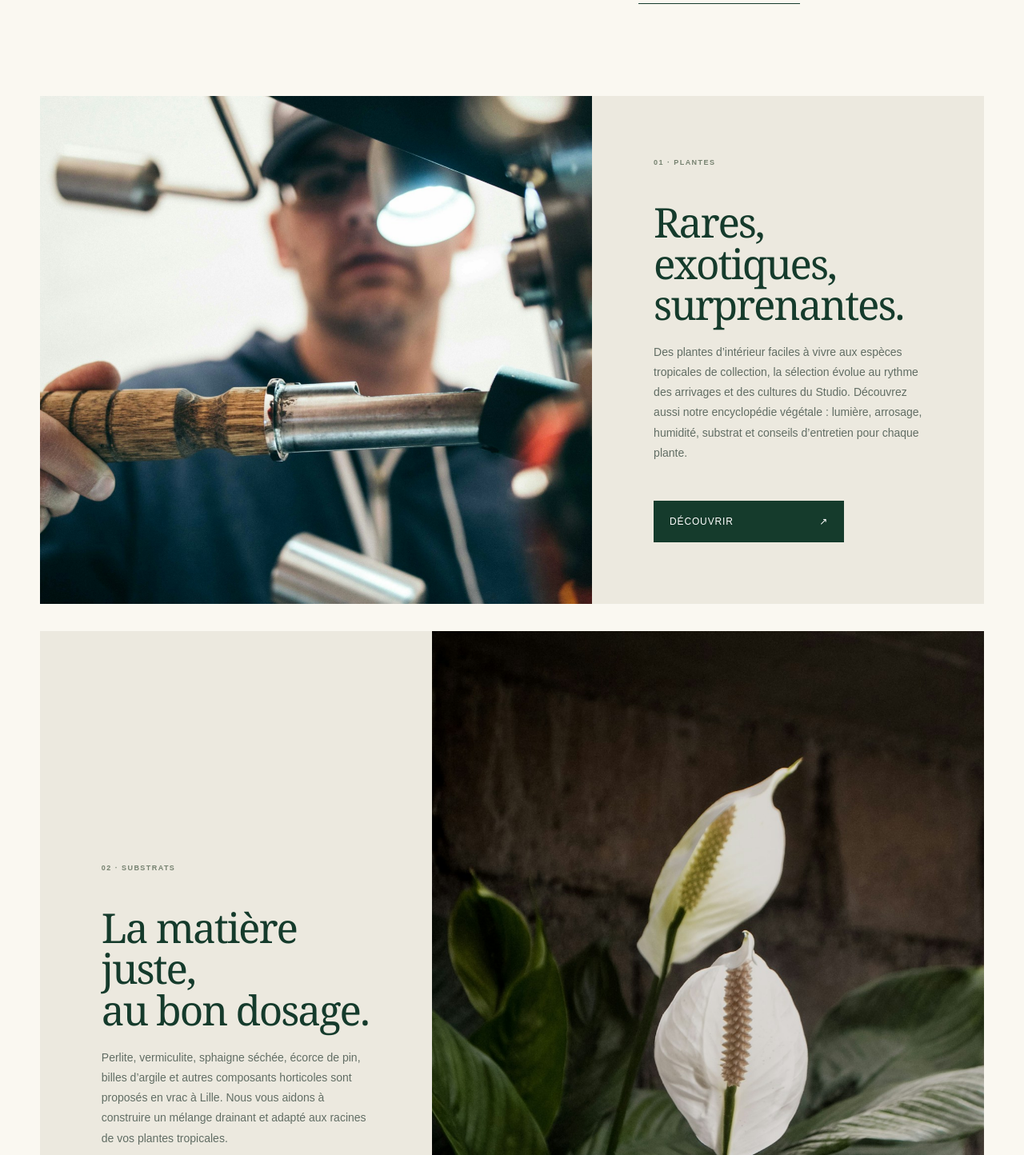
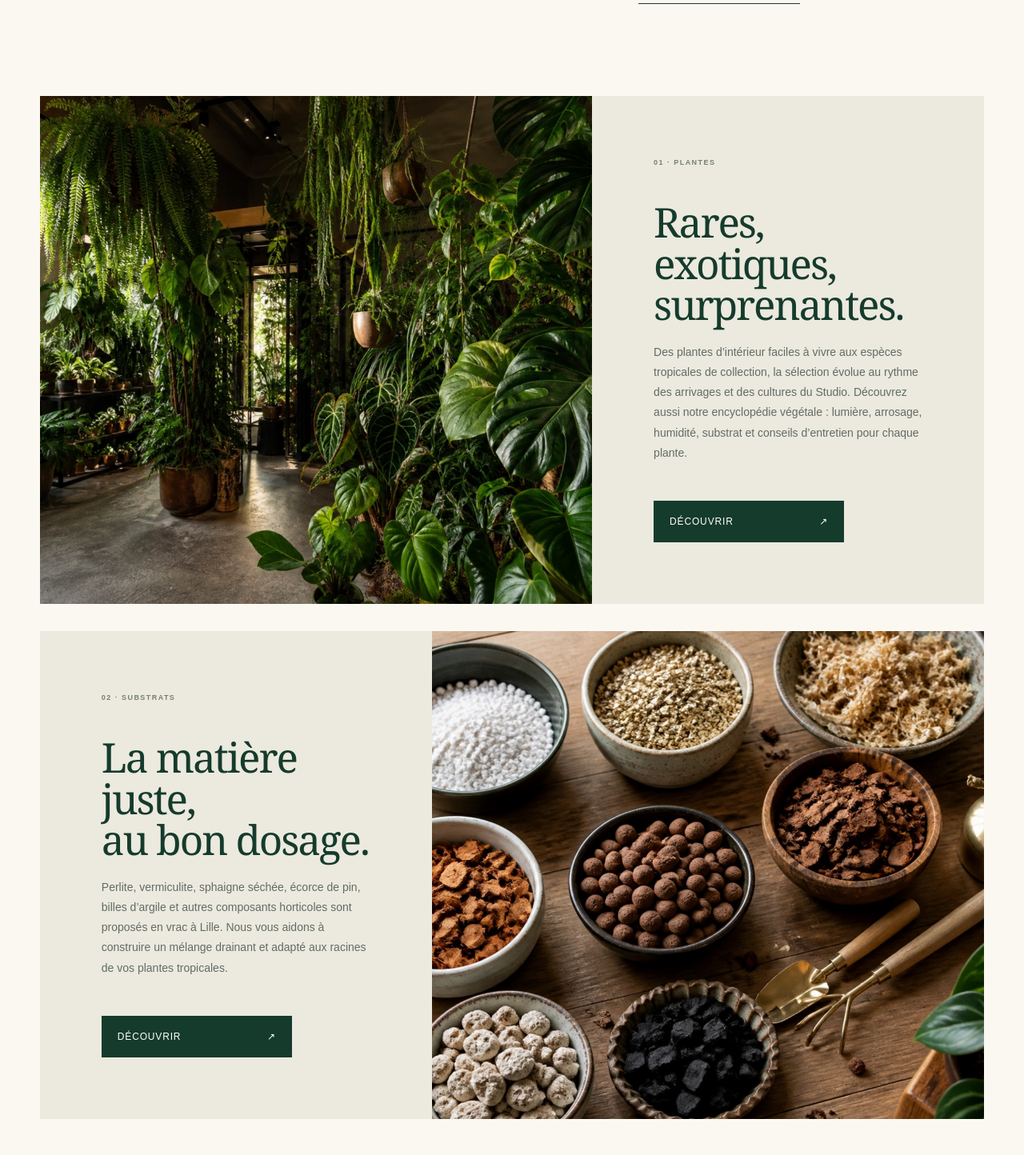
Before and after one commit to TibaldoIOS/tibaldo-jungle-vitrine, a Next.js app: page / in a window 1280 px wide. Shown: the part 1246-2690 px from the top of the page at 80% size. Built offline with nearby package versions, Linux system fonts and the light colour scheme.

Commit message:
Replace homepage plant and substrate imagery

```diff
--- a/app/page.tsx
+++ b/app/page.tsx
@@ -53,8 +53,8 @@ export default function Home() {
       </section>
 
       <section className="home-editorial shell" aria-label="Découvrir Tibaldo Jungle">
-        <article className="home-editorial-card home-plants reveal-left" data-reveal><div className="home-card-image"><img data-parallax="16" src="/feature-selection.jpg" alt="Collection de plantes rares et exotiques sélectionnées par Tibaldo Jungle à Lille" width={2000} height={1333} /></div><div className="home-card-copy"><span>01 · Plantes</span><h2>Rares, exotiques,<br />surprenantes.</h2><p>Des plantes d’intérieur faciles à vivre aux espèces tropicales de collection, la sélection évolue au rythme des arrivages et des cultures du Studio. Découvrez aussi notre encyclopédie végétale : lumière, arrosage, humidité, substrat et conseils d’entretien pour chaque plante.</p><a className="button button-green" href="/plantes">Découvrir <Arrow /></a></div></article>
-        <article className="home-editorial-card home-substrates reveal-right" data-reveal><div className="home-card-image"><img data-parallax="16" src="/advice-rempotage.jpg" alt="Préparation d’un substrat et rempotage d’une plante au Studio Végétal Tibaldo Jungle à Lille" width={1200} height={1800} /></div><div className="home-card-copy"><span>02 · Substrats</span><h2>La matière juste,<br />au bon dosage.</h2><p>Perlite, vermiculite, sphaigne séchée, écorce de pin, billes d’argile et autres composants horticoles sont proposés en vrac à Lille. Nous vous aidons à construire un mélange drainant et adapté aux racines de vos plantes tropicales.</p><a className="button button-green" href="/substrats">Découvrir <Arrow /></a></div></article>
+        <article className="home-editorial-card home-plants reveal-left" data-reveal><div className="home-card-image"><img data-parallax="16" src="/collection-plantes-rares-tibaldo-jungle-lille.jpg" alt="Jungle intérieure composée de plantes rares et tropicales sélectionnées par Tibaldo Jungle à Lille" width={1536} height={1152} /></div><div className="home-card-copy"><span>01 · Plantes</span><h2>Rares, exotiques,<br />surprenantes.</h2><p>Des plantes d’intérieur faciles à vivre aux espèces tropicales de collection, la sélection évolue au rythme des arrivages et des cultures du Studio. Découvrez aussi notre encyclopédie végétale : lumière, arrosage, humidité, substrat et conseils d’entretien pour chaque plante.</p><a className="button button-green" href="/plantes">Découvrir <Arrow /></a></div></article>
+        <article className="home-editorial-card home-substrates reveal-right" data-reveal><div className="home-card-image"><img data-parallax="16" src="/substrats-horticoles-vrac-tibaldo-jungle-lille.jpg" alt="Perlite, vermiculite, sphaigne, écorce de pin et composants de substrat en vrac à Lille" width={1536} height={1152} /></div><div className="home-card-copy"><span>02 · Substrats</span><h2>La matière juste,<br />au bon dosage.</h2><p>Perlite, vermiculite, sphaigne séchée, écorce de pin, billes d’argile et autres composants horticoles sont proposés en vrac à Lille. Nous vous aidons à construire un mélange drainant et adapté aux racines de vos plantes tropicales.</p><a className="button button-green" href="/substrats">Découvrir <Arrow /></a></div></article>
       </section>
 
       <section className="home-services">
```
Also changed, not shown: public/collection-plantes-rares-tibaldo-jungle-lille.jpg (added), public/substrats-horticoles-vrac-tibaldo-jungle-lille.jpg (added).
